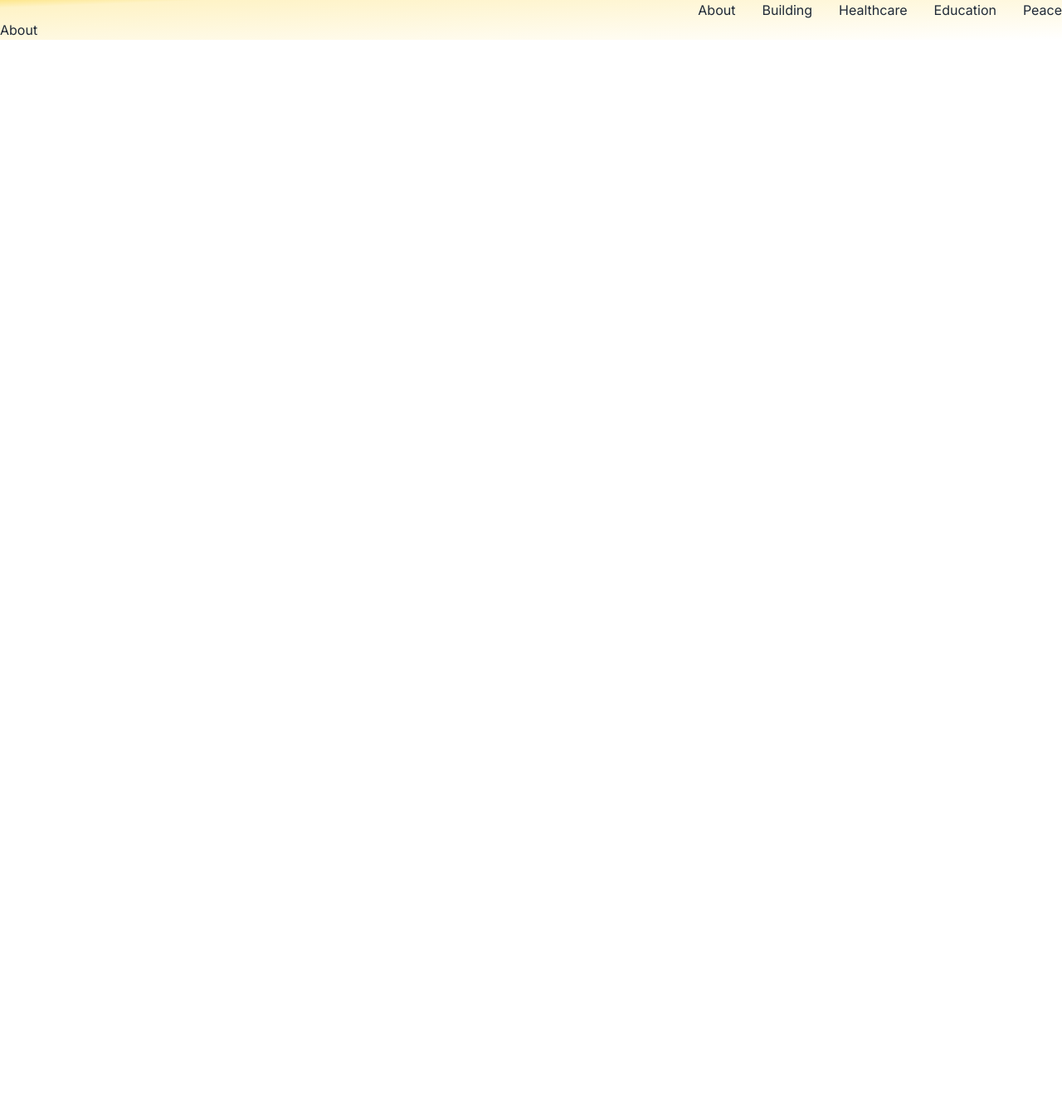
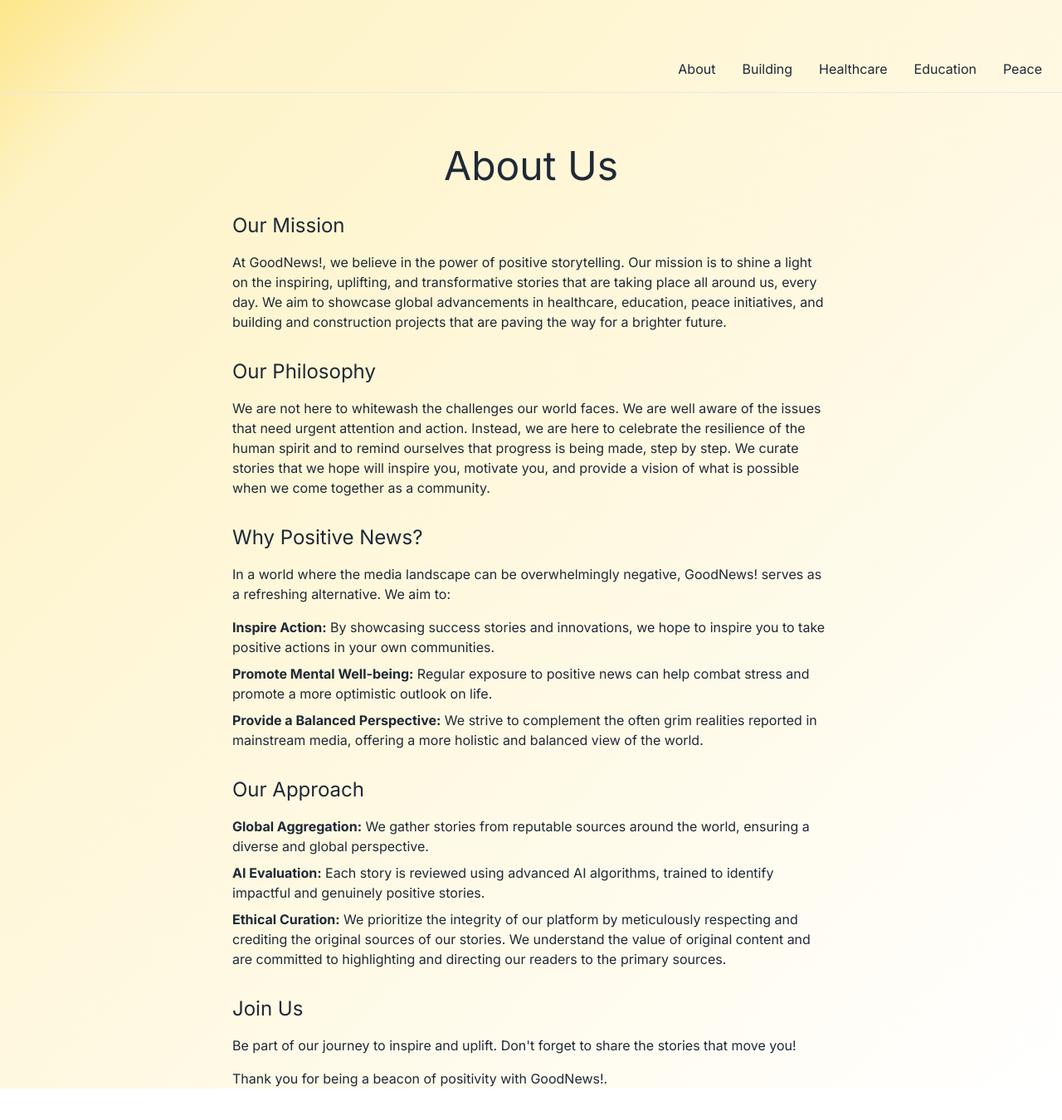
Before and after one commit to mike-v2/good-news, a Next.js app: page /about in a window 1280 px wide. Shown: the top 1350 px of the page at 83% size. Before the commit the page ends 800 px from the top, so only its background shows below. Built offline with nearby package versions, Linux system fonts and the light colour scheme.

Commit message:
make About page

```diff
--- a/app/about/page.tsx
+++ b/app/about/page.tsx
@@ -2,8 +2,65 @@
 
 export default function About() {
   return (
-    <div>
-      About
+    <div className="flex flex-col gap-y-8 max-w-3xl px-2 sm:px-6 mx-auto my-16">
+      <h1 className="text-5xl text-center">
+        About Us
+      </h1>
+
+      <div className="flex flex-col gap-y-4">
+        <h3 className="text-2xl">
+          Our Mission
+        </h3>
+        <p>
+          At GoodNews!, we believe in the power of positive storytelling. Our mission is to shine a light on the inspiring, uplifting, and transformative stories that are taking place all around us, every day. We aim to showcase global advancements in healthcare, education, peace initiatives, and building and construction projects that are paving the way for a brighter future.
+        </p>
+      </div>
+
+      <div className="flex flex-col gap-y-4">
+        <h3 className="text-2xl">
+          Our Philosophy
+        </h3>
+        <p>
+          We are not here to whitewash the challenges our world faces. We are well aware of the issues that need urgent attention and action. Instead, we are here to celebrate the resilience of the human spirit and to remind ourselves that progress is being made, step by step. We curate stories that we hope will inspire you, motivate you, and provide a vision of what is possible when we come together as a community.
+        </p>
+      </div>
+
+      <div className="flex flex-col gap-y-4">
+        <h3 className="text-2xl">
+          Why Positive News?
+        </h3>
+        <p>
+          In a world where the media landscape can be overwhelmingly negative, GoodNews! serves as a refreshing alternative. We aim to:
+        </p>
+        <ul className="flex flex-col gap-y-2">
+          <li><span className="font-bold">Inspire Action:</span> By showcasing success stories and innovations, we hope to inspire you to take positive actions in your own communities.</li>
+          <li><span className="font-bold">Promote Mental Well-being:</span> Regular exposure to positive news can help combat stress and promote a more optimistic outlook on life.</li>
+          <li><span className="font-bold">Provide a Balanced Perspective:</span> We strive to complement the often grim realities reported in mainstream media, offering a more holistic and balanced view of the world.</li>
+        </ul>
+      </div>
+
+      <div className="flex flex-col gap-y-4">
+        <h3 className="text-2xl">
+          Our Approach
+        </h3>
+        <ul className="flex flex-col gap-y-2">
+          <li><span className="font-bold">Global Aggregation:</span> We gather stories from reputable sources around the world, ensuring a diverse and global perspective.</li>
+          <li><span className="font-bold">AI Evaluation:</span> Each story is reviewed using advanced AI algorithms, trained to identify impactful and genuinely positive stories.</li>
+          <li><span className="font-bold">Ethical Curation:</span> We prioritize the integrity of our platform by meticulously respecting and crediting the original sources of our stories. We understand the value of original content and are committed to highlighting and directing our readers to the primary sources.</li>
+        </ul>
+      </div>
+
+      <div className="flex flex-col gap-y-4">
+        <h3 className="text-2xl">
+          Join Us
+        </h3>
+        <p>
+          Be part of our journey to inspire and uplift. Don't forget to share the stories that move you!
+        </p>
+        <p>
+          Thank you for being a beacon of positivity with GoodNews!.
+        </p>
+      </div>
     </div>
   )
 }
--- a/app/navbar.tsx
+++ b/app/navbar.tsx
@@ -20,9 +20,9 @@
   }, [isOpen])
 
   return (
-    <nav>
+    <nav className="h-28 flex justify-end pb-4 border-b">
       <div className="block md:hidden w-20 ml-auto">
-        <details ref={detailsRef} className="dropdown dropdown-end mb-32" onClick={toggleMenu}>
+        <details ref={detailsRef} className="dropdown dropdown-end" onClick={toggleMenu}>
           <summary className="m-1 btn"><Image src='/images/menu_icon.svg' width={30} height={30} alt="menu icon" /></summary>
           <ul className="p-2 shadow menu dropdown-content z-[1] bg-base-100 rounded-box w-52">
             <li><Link href='/about' >About</Link></li>
@@ -33,7 +33,7 @@
           </ul>
         </details>
       </div>
-      <div className="hidden md:flex justify-end gap-x-8">
+      <div className="hidden md:flex justify-end gap-x-8 mt-auto mr-6">
         <Link href='/about' >About</Link>
         <Link href='/building' >Building</Link>
         <Link href='/healthcare' >Healthcare</Link>
```
